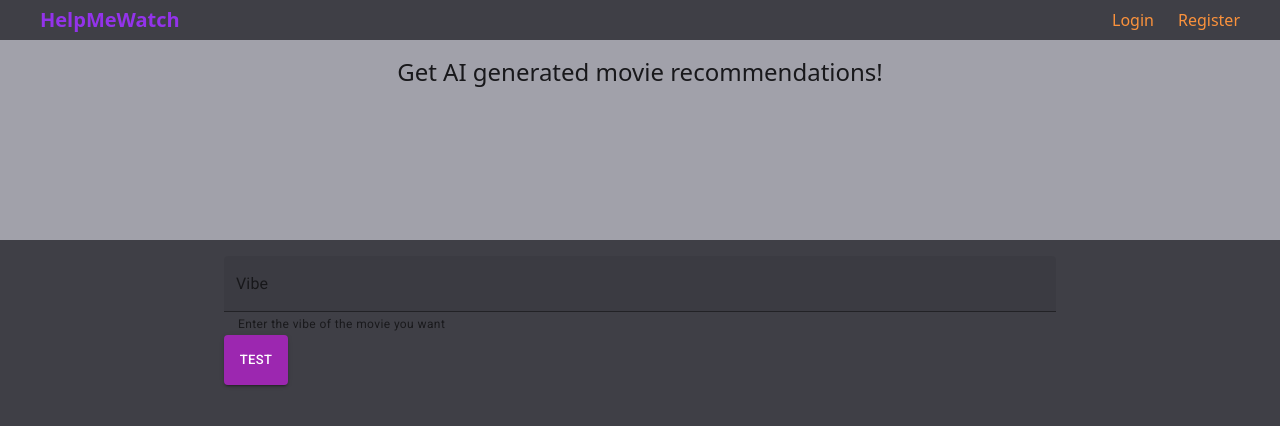
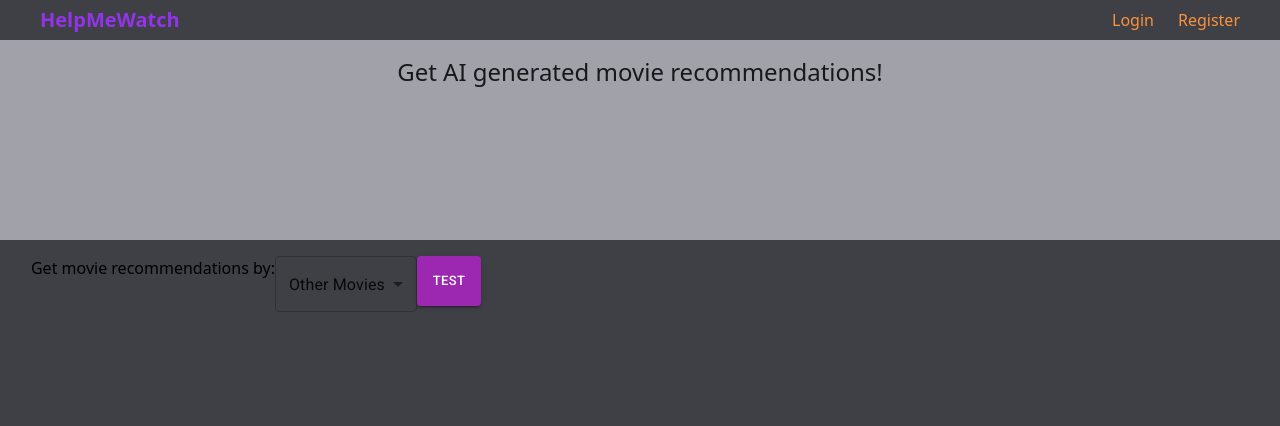
Before and after one commit to lucasw4/help-me-watch, a Next.js app: page / in a window 1280 px wide. Shown: the top 426 px of the page. Built offline with nearby package versions, Linux system fonts and the light colour scheme.

Commit message:
Add MUI select with state variables to change how user gets movie recommendations

```diff
--- /dev/null
+++ b/src/components/FilterState.jsx
@@ -0,0 +1,19 @@
+import React, {useState} from 'react'
+import {InputLabel, Select, MenuItem} from '@mui/material';
+
+const FilterState = ({filter, setFilter}) => {
+
+
+  return (
+    <div className='text-white'>
+        <Select value={filter} onChange={(e) => {
+            setFilter(e.target.value)
+        }}>
+            <MenuItem value="Other Movies">Other Movies</MenuItem>
+            <MenuItem value="Vibe">Vibe</MenuItem>
+        </Select>
+    </div>
+  )
+}
+
+export default FilterState
--- a/src/pages/_app.js
+++ b/src/pages/_app.js
@@ -1,7 +1,12 @@
 import '../app/globals.css'
+import { useState } from 'react'
+
 
 function MyApp({ Component, pageProps }) {
-  return <Component {...pageProps} />
+
+  const [filter, setFilter] = useState("Other Movies")
+
+  return <Component {...pageProps}  filter={filter} setFilter={setFilter}/>
 }
 
 export default MyApp
--- a/src/pages/index.jsx
+++ b/src/pages/index.jsx
@@ -1,9 +1,11 @@
-import React from 'react'
+import React, {useState} from 'react'
 import NavBar from '@/components/NavBar'
 import Button from '@mui/material/Button';
-import { TextField } from '@mui/material';
+import { Menu, TextField, } from '@mui/material';
+import FilterState from '@/components/FilterState';
 
-const index = () => {
+const index = ({filter, setFilter}) => {
+
   return (
     <div className='h-screen bg-zinc-700'>
         <NavBar />
@@ -11,8 +13,10 @@ const index = () => {
           <h1 className='text-2xl text-center'>Get AI generated movie recommendations!</h1>
         </div>
         <div className='m-4 flex justify-center'>
+          <p>Get movie recommendations by:</p>
+          <FilterState setFilter={setFilter} filter={filter}/>
           <form className=' w-2/3'>
-            <TextField id="vibe-input" sx={{ input: { color: 'white' } }} fullWidth InputLabelProps={{className: "text-white"}} FormHelperTextProps={{className: "text-white"}} label="Vibe" variant='filled' color="secondary" helperText="Enter the vibe of the movie you want" className='text-white'/>
+            {filter === "Vibe" && (<TextField id="vibe-input" sx={{ input: { color: 'white' } }} fullWidth InputLabelProps={{className: "text-white"}} FormHelperTextProps={{className: "text-white"}} label="Vibe" variant='filled' color="secondary" helperText="Enter the vibe of the movie you want" className='text-white'/>)}
             <Button variant="contained" color='secondary' size='small' className='w-[50px] h-[50px]'>Test</Button>
           </form>
         </div>
```
